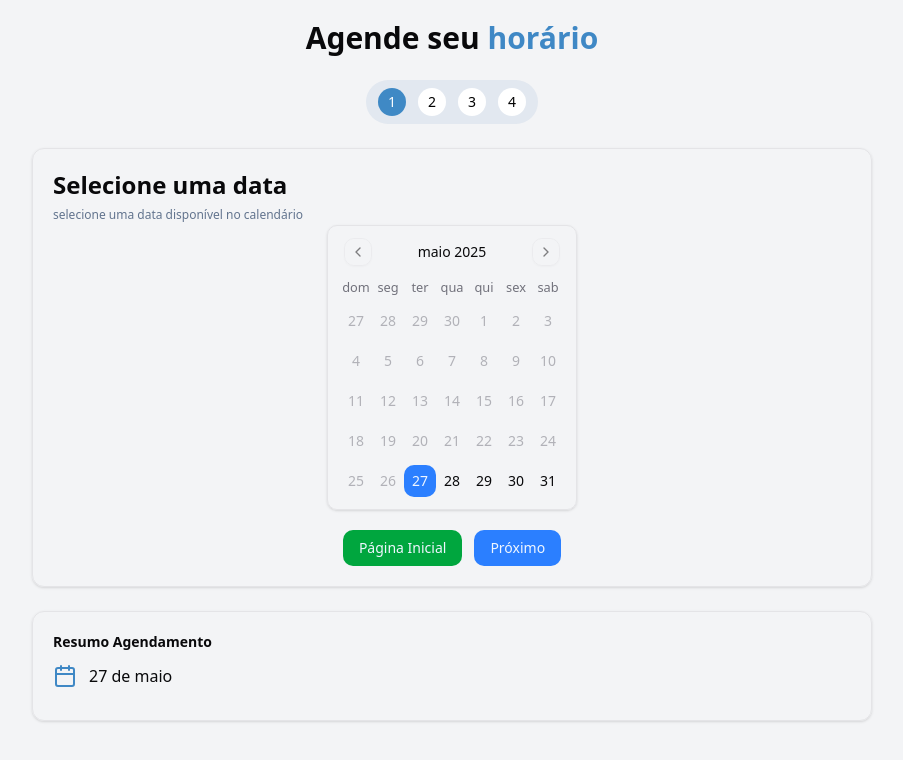
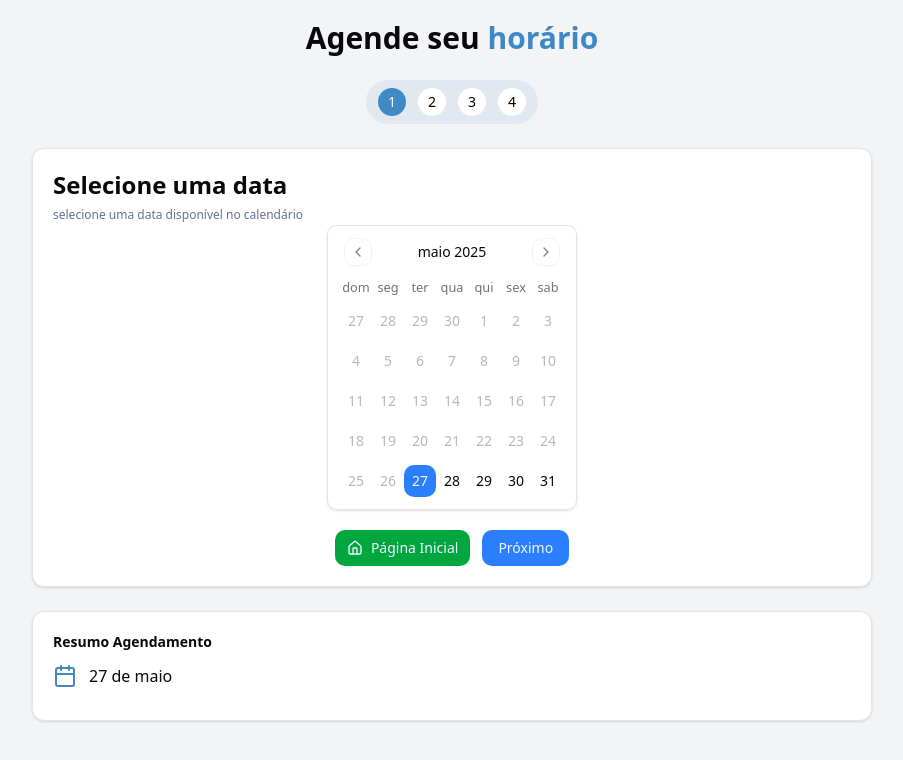
Before and after one commit to gabryel-araujo/barberIO, a Next.js app in the folder front-barberio/: page /agendar in a window 1280 px wide. Shown: the top 760 px of the page, without its empty margins (188-1091 px from the left). Built offline with nearby package versions, Linux system fonts and the light colour scheme.

Commit message:
fix: ajuste para a cor do card ficar branco

```diff
--- a/front-barberio/src/app/(agendar)/agendar/components/resumo.tsx
+++ b/front-barberio/src/app/(agendar)/agendar/components/resumo.tsx
@@ -5,7 +5,7 @@ export const ResumoAgendamento = () => {
   const { state } = useForm();
 
   return (
-    <div className="border rounded-lg md:mx-50 p-5 shadow ">
+    <div className="border rounded-lg md:mx-50 p-5 shadow bg-white">
       <p className="text-sm font-bold">Resumo Agendamento</p>
       <div className="grid grid-cols-1 md:grid-cols-2 gap-3 pt-3">
         {state.data instanceof Date && !isNaN(state.data.getTime()) ? (
--- a/front-barberio/src/app/(agendar)/agendar/components/step1.tsx
+++ b/front-barberio/src/app/(agendar)/agendar/components/step1.tsx
@@ -5,6 +5,7 @@ import { AgendamentoAction } from "@/contexts/AgendamentoReducer";
 import { Button } from "@/components/ui/button";
 import { useRouter } from "next/navigation";
 import { useForm } from "@/contexts/AgendamentoContextProvider";
+import { HomeIcon } from "lucide-react";
 
 export const Step1 = () => {
   const [date, setDate] = useState<Date | undefined>(new Date());
@@ -37,7 +38,7 @@ export const Step1 = () => {
   }, []);
 
   return (
-    <div className="border rounded-lg md:mx-50 p-5 shadow">
+    <div className="border rounded-lg md:mx-50 p-5 shadow bg-white">
       <div>
         <p className="text-2xl font-bold">Selecione uma data</p>
         <span className="text-xs text-slate-500">
@@ -68,13 +69,14 @@ export const Step1 = () => {
               className="cursor-pointer hover:bg-slate-200"
               onClick={anteriorPasso}
             >
-              Antes
+              Anterior
             </Button>
           )}
           <Button
             className="cursor-pointer bg-green-600 hover:bg-green-500"
             onClick={irHome}
           >
+            <HomeIcon />
             Página Inicial
           </Button>
 
```
